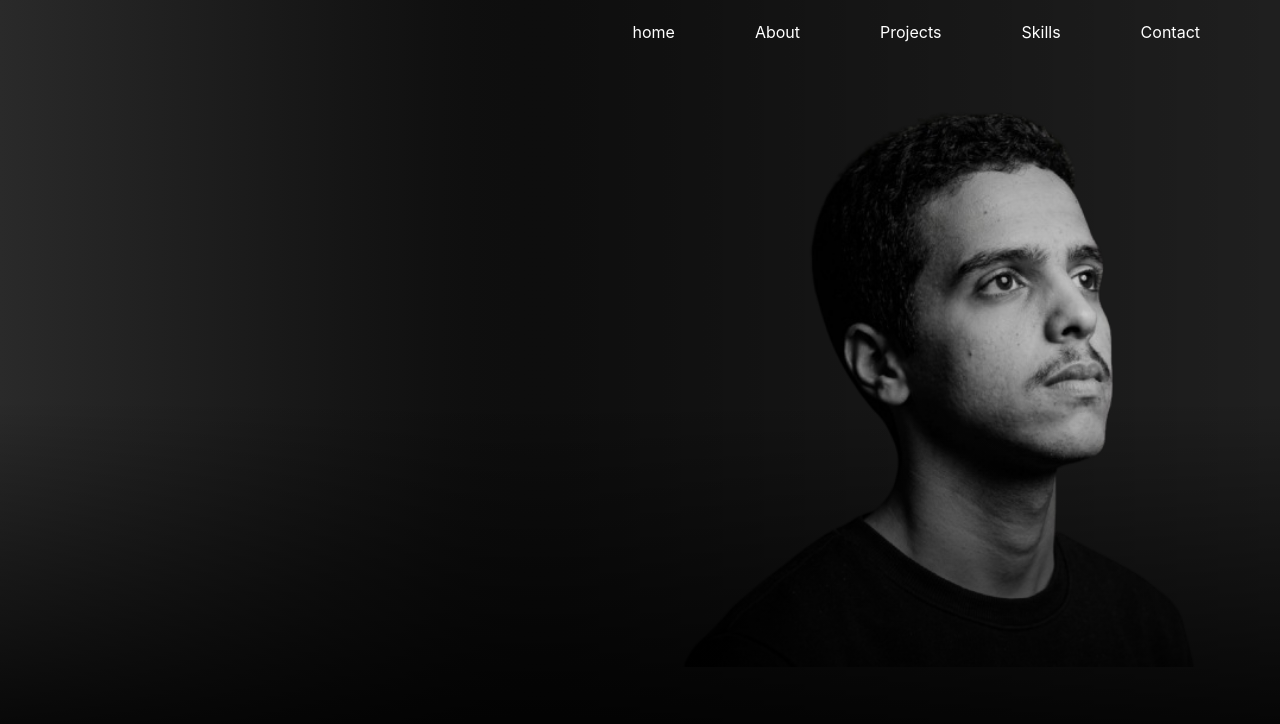
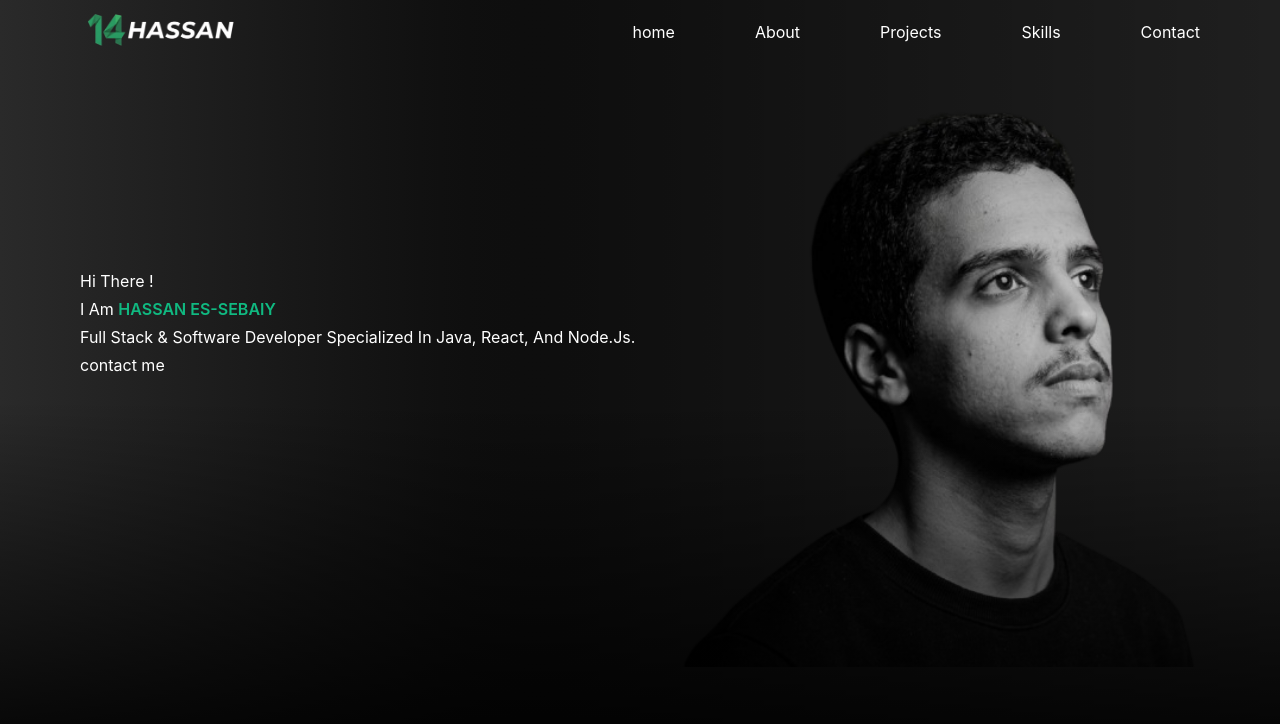
Before and after one commit to nassah73/My-portfolio, a React (Vite) app in the folder hassan-portfolio/: page / in a window 1280 px wide. Shown: the top 724 px of the page. Built offline with nearby package versions, Linux system fonts and the light colour scheme; the HTML template or start-up script is replaced by a standard one.

Commit message:
content home

```diff
--- a/hassan-portfolio/src/App.jsx
+++ b/hassan-portfolio/src/App.jsx
@@ -1,4 +1,5 @@
 import Profile from './Profile.png'
+import logo from './logo.png'
  const navBar=['home','About','Projects','Skills','Contact']
 export default function Home(){
   return(
@@ -6,6 +7,7 @@ export default function Home(){
         <img src={Profile} alt="Profile" className='w-150  absolute right-0 top-[10%] z-0' />
         <div className="absolute inset-0 bg-gradient-to-r from-[#2a2a2a] via-[#000000]/50 to-transparent z-0"></div>
         <div className="absolute inset-0 bg-gradient-to-t from-[#000000] via-transparent to-transparent z-0"></div>
+        <img src={logo} alt="logo" className='w-40 absolute ml-20'/>
         <nav className='absolute'>
           <ul className='flex justify-end w-screen '>
             {navBar.map((item,index)=>{
@@ -16,6 +18,12 @@ export default function Home(){
 
           </ul>
         </nav>
+        <div className=' absolute text-white top-1/3 left-20 leading-7 capitalize'>
+            <p >hi there !</p>
+            <p>i am <span className='text-[#10b981] font-[600]'>HASSAN ES-SEBAIY</span></p>
+             <h1>Full Stack & Software Developer specialized in Java, React, and Node.js.</h1>
+            <button>contact me </button>
+        </div>
     </div>
   )
 }
```
Also changed, not shown: hassan-portfolio/src/logo.png (added).
